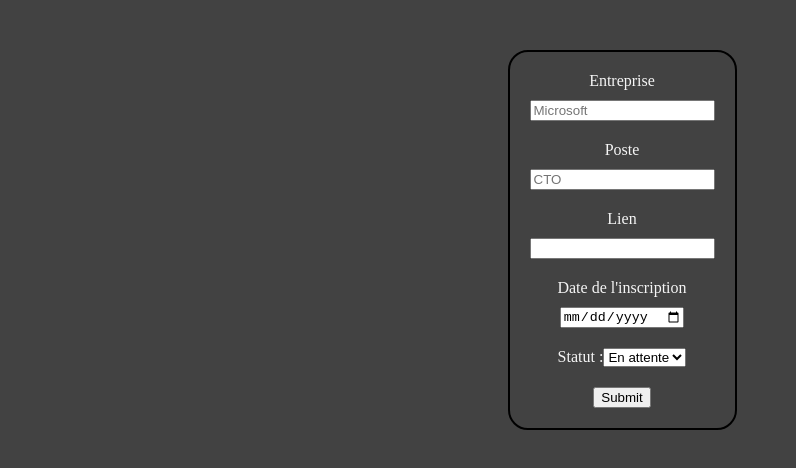
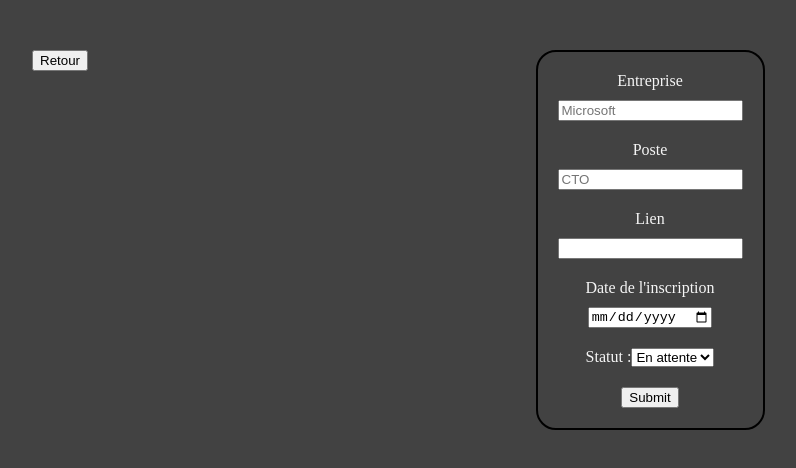
Before and after one commit to KJovene/Alter-Project, a React (Vite) app in the folder front/: page /candidature in a window 1280 px wide. Shown: the top 468 px of the page, without its empty margins (18-814 px from the left). Built offline with nearby package versions, Linux system fonts and the light colour scheme.

Commit message:
lipstick: CSS

```diff
--- a/front/src/components/candidature/candidature.css
+++ b/front/src/components/candidature/candidature.css
@@ -1,8 +1,9 @@
 .bodyCandidature {
     display: flex;
-    align-items: center;
-    justify-content: center;
-    margin-top: 50px;
+    align-items: flex-start;
+    justify-content: space-between;
+    margin: 50px;
+
 }
 .bodyCandidature form {
     display: flex;
--- a/front/src/components/candidature/candidature.jsx
+++ b/front/src/components/candidature/candidature.jsx
@@ -17,7 +17,7 @@ const Candidature = () => {
 
   const handleSubmit = async (event) => {
     event.preventDefault();
-    const data = await axiosInstance.post("/post", {
+    await axiosInstance.post("/post", {
       entreprise : formEntreprise,
       poste : formPoste,
       lien : formLien,
@@ -30,6 +30,9 @@ const Candidature = () => {
 
   return (
     <div className="bodyCandidature">
+      <Link to="/">
+        <button>Retour</button>
+      </Link>
       <form method="POST" onSubmit={handleSubmit}>
         <label className="label">
           Entreprise
@@ -55,10 +58,10 @@ const Candidature = () => {
             <option value="refusé">Refusé</option>
           </select>
         </label>
-        <Link to="/">
           <input type="submit" />
-        </Link>
       </form>
+      <div>
+      </div>
     </div>
   );
 }
```
